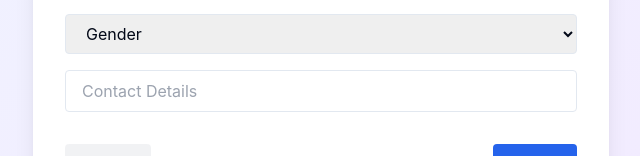
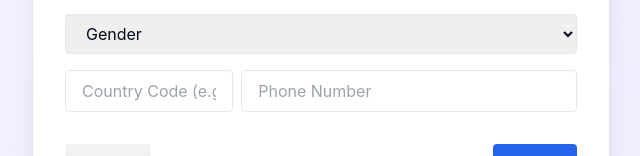
Before and after one commit to team-gbm/hophacks-2025-backend, a React (Vite) app in the folder frontend/: page /onboarding in a window 1280 px wide. Shown: the part 403-559 px from the top of the page, without its empty margins (319-959 px from the left). Built offline with nearby package versions, Linux system fonts and the light colour scheme.

Commit message:
update forms and links

```diff
--- a/frontend/src/App.tsx
+++ b/frontend/src/App.tsx
@@ -5,6 +5,7 @@ import Games from './components/Games';
 import Connect, { mockSuggested } from './components/Connect';
 import MedicalEducation from './components/MedicalEducation';
 import { Toaster } from "sonner";
+import { useNavigate } from "react-router-dom";
 
 const App = () => {
     const [activeTab, setActiveTab] = useState("feed");
@@ -193,12 +194,13 @@ const App = () => {
         }
     };
     // medication editing is handled in Profile if needed; helpers removed to avoid lint warnings
+    const navigate = useNavigate();
 
     return (
         <div className="min-h-screen bg-gray-50">
             {/* Header */}
             <header className="bg-gradient-to-r from-blue-50 via-white to-purple-50 rounded-b-2xl py-6 px-4 mb-4">
-    <div className="max-w-4xl mx-auto flex justify-between items-center">
+                <div className="max-w-4xl mx-auto flex justify-between items-center cursor-pointer" onClick={() => navigate('/')}>
                     <h1 className="text-4xl font-extrabold text-blue-700 tracking-tight drop-shadow-sm">
                         LifeLine
                     </h1>
@@ -253,7 +255,7 @@ const App = () => {
                         className={`flex flex-col items-center py-3 px-6 ${activeTab === "games" ? "text-blue-600 border-b-2 border-blue-600" : "text-gray-500"}`}
                         onClick={() => setActiveTab("games")}
                     >
-                        <Stethoscope size={20}/>
+                        <Stethoscope size={20} />
                         <span className="text-sm mt-1">Heal</span>
                     </button>
                     <button
@@ -333,28 +335,24 @@ const App = () => {
                                             <div className="space-y-3">
                                                 {post.commentData.map((comment: any) => (
                                                     <div key={comment.id} className="flex items-start space-x-3">
-                                                        <div className={`w-8 h-8 rounded-full flex items-center justify-center flex-shrink-0 ${
-                                                            comment.isMedicalProfessional
+                                                        <div className={`w-8 h-8 rounded-full flex items-center justify-center flex-shrink-0 ${comment.isMedicalProfessional
                                                             ? 'bg-green-100'
                                                             : 'bg-gray-100'
                                                             }`}>
-                                                            <User className={`size={16} ${
-                                                                comment.isMedicalProfessional
+                                                            <User className={`size={16} ${comment.isMedicalProfessional
                                                                 ? 'text-green-600'
                                                                 : 'text-gray-500'
                                                                 }`} size={16} />
                                                         </div>
                                                         <div className="flex-1 min-w-0">
                                                             <div className="flex items-center space-x-2 mb-1">
-                                                                <span className={`text-sm font-medium ${
-                                                                    comment.isMedicalProfessional
+                                                                <span className={`text-sm font-medium ${comment.isMedicalProfessional
                                                                     ? 'text-green-700'
                                                                     : 'text-gray-900'
                                                                     }`}>
                                                                     {comment.user}
                                                                 </span>
-                                                                <span className={`text-xs px-2 py-1 rounded-full ${
-                                                                    comment.isMedicalProfessional
+                                                                <span className={`text-xs px-2 py-1 rounded-full ${comment.isMedicalProfessional
                                                                     ? 'bg-green-100 text-green-700'
                                                                     : 'bg-blue-100 text-blue-700'
                                                                     }`}>
--- a/frontend/src/Home.tsx
+++ b/frontend/src/Home.tsx
@@ -8,7 +8,7 @@ const Home: React.FC = () => {
         <div className="min-h-screen flex flex-col bg-gradient-to-br from-blue-50 to-purple-100">
             {/* Header */}
             <header className="w-full bg-white shadow-md py-4 px-6 flex items-center justify-between">
-                <div className="flex items-center gap-3">
+                <div className="flex items-center gap-3 cursor-pointer">
                     <img src="https://cdn-icons-png.flaticon.com/512/3774/3774299.png" alt="HealthConnect Logo" className="w-10 h-10" />
                     <span className="text-2xl font-bold text-blue-700 tracking-tight">HealthConnect</span>
                 </div>
--- a/frontend/src/Onboarding.tsx
+++ b/frontend/src/Onboarding.tsx
@@ -9,11 +9,13 @@ const steps = [
     "Review & Submit"
 ];
 
+
 const initialForm = {
     name: "",
     age: "",
     gender: "",
-    contact: "",
+    countryCode: "",
+    phoneNumber: "",
     conditions: "",
     allergies: "",
     medications: "",
@@ -34,9 +36,11 @@ const Onboarding: React.FC = () => {
     const [errors, setErrors] = useState<{ [key: string]: string }>({});
     const navigate = useNavigate();
 
+
     const handleChange = (e: React.ChangeEvent<HTMLInputElement | HTMLTextAreaElement | HTMLSelectElement>) => {
         setForm({ ...form, [e.target.name]: e.target.value });
     };
+
 
 
     // Validation logic for each step
@@ -46,7 +50,17 @@ const Onboarding: React.FC = () => {
             if (!form.name.trim()) newErrors.name = "Name is required.";
             if (!form.age.trim() || isNaN(Number(form.age)) || Number(form.age) <= 0) newErrors.age = "Valid age is required.";
             if (!form.gender.trim()) newErrors.gender = "Gender is required.";
-            if (!form.contact.trim()) newErrors.contact = "Contact details are required.";
+            // Contact validation: require country code and phone number, validate format
+            if (!form.countryCode.trim()) {
+                newErrors.countryCode = "Country code is required.";
+            } else if (!/^\+\d{1,4}$/.test(form.countryCode.trim())) {
+                newErrors.countryCode = "Country code must be in format +123.";
+            }
+            if (!form.phoneNumber.trim()) {
+                newErrors.phoneNumber = "Phone number is required.";
+            } else if (!/^\d{7,15}$/.test(form.phoneNumber.trim())) {
+                newErrors.phoneNumber = "Phone number must be 7-15 digits.";
+            }
         }
         // No required fields for step 1, 2, 3 (optional, but you can add if needed)
         // Example: require at least one field in step 1
@@ -78,9 +92,10 @@ const Onboarding: React.FC = () => {
         if (!validateStep()) return;
         setSubmitted(true);
         // TODO: send form data to backend
+        // Show GIF and message for 2.5 seconds, then redirect
         setTimeout(() => {
             navigate("/dashboard");
-        }, 1000);
+        }, 3000);
     };
 
     return (
@@ -96,6 +111,7 @@ const Onboarding: React.FC = () => {
                     ))}
                 </div>
                 <h2 className="text-2xl font-bold mb-4 text-blue-700 text-center">{steps[step]}</h2>
+                {!submitted ? (
                     <form onSubmit={handleSubmit}>
                         {/* Step 1: Patient Information */}
                         {step === 0 && (
@@ -111,8 +127,24 @@ const Onboarding: React.FC = () => {
                                     <option value="Other">Other</option>
                                 </select>
                                 {errors.gender && <div className="text-red-500 text-sm">{errors.gender}</div>}
-                            <input name="contact" value={form.contact} onChange={handleChange} placeholder="Contact Details" className={`w-full px-4 py-2 border rounded ${errors.contact ? 'border-red-400' : ''}`} />
-                            {errors.contact && <div className="text-red-500 text-sm">{errors.contact}</div>}
+                                <div className="flex gap-2">
+                                    <input
+                                        name="countryCode"
+                                        value={form.countryCode}
+                                        onChange={handleChange}
+                                        placeholder="Country Code (e.g. +1)"
+                                        className={`w-1/3 px-4 py-2 border rounded ${errors.countryCode ? 'border-red-400' : ''}`}
+                                    />
+                                    <input
+                                        name="phoneNumber"
+                                        value={form.phoneNumber}
+                                        onChange={handleChange}
+                                        placeholder="Phone Number"
+                                        className={`w-2/3 px-4 py-2 border rounded ${errors.phoneNumber ? 'border-red-400' : ''}`}
+                                    />
+                                </div>
+                                {errors.countryCode && <div className="text-red-500 text-sm">{errors.countryCode}</div>}
+                                {errors.phoneNumber && <div className="text-red-500 text-sm">{errors.phoneNumber}</div>}
                             </div>
                         )}
                         {/* Step 2: Medical History */}
@@ -148,7 +180,7 @@ const Onboarding: React.FC = () => {
                                 <div><b>Name:</b> {form.name}</div>
                                 <div><b>Age:</b> {form.age}</div>
                                 <div><b>Gender:</b> {form.gender}</div>
-                            <div><b>Contact:</b> {form.contact}</div>
+                                <div><b>Contact:</b> {form.countryCode} {form.phoneNumber}</div>
                                 <div><b>Conditions:</b> {form.conditions}</div>
                                 <div><b>Allergies:</b> {form.allergies}</div>
                                 <div><b>Medications:</b> {form.medications}</div>
@@ -169,8 +201,17 @@ const Onboarding: React.FC = () => {
                             )}
                         </div>
                     </form>
-                {submitted && (
-                    <div className="mt-6 text-green-700 font-semibold text-center">Thank you for submitting your information!</div>
+                ) : (
+                    <div className="mt-6 flex flex-col items-center justify-center">
+                        <img
+                            src="https://media.giphy.com/media/v1.Y2lkPTc5MGI3NjExb2Z2b2J2d3Z2b2J2b2Z2b2J2b2Z2b2J2b2Z2b2J2b2Z2b2J2/g7sQ2vY3y7hM4/giphy.gif"
+                            alt="Formulating your solution"
+                            className="w-40 h-40 object-contain mb-4"
+                        />
+                        <div className="text-blue-700 font-semibold text-center text-lg">
+                            We are formulating your requirements and building your personalized solution...
+                        </div>
+                    </div>
                 )}
             </div>
         </div>
```
Lines whose indentation alone changed are shown as unchanged.
